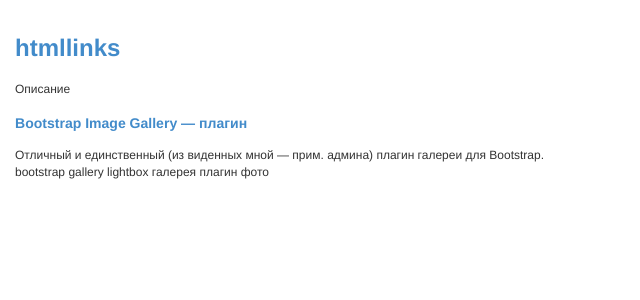
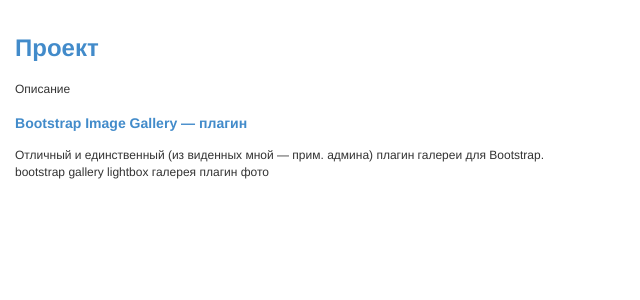
Before and after one commit to nicothin/jekyll-start, a Jekyll site: the page built from index.html, in a window 1280 px wide. Shown: the top 300 px of the page, without its empty margins (0-640 px from the left). Built offline with Jekyll 4.4.1, drawn with Linux system fonts in a browser that asks for light colours.

Commit message:
Update default.html

```diff
--- a/_layouts/default.html
+++ b/_layouts/default.html
@@ -14,7 +14,7 @@ layout: compress
   <body class="page-default">
     <div class="container">
       <header class="page-header">
-        <h1 class="logo"><a href="{{ site.baseurl }}">htmllinks</a></h1>
+        <h1 class="logo"><a href="{{ site.baseurl }}">{{ site.name }}</a></h1>
         <p>{{ site.description }}</p>
       </header>
 
```
